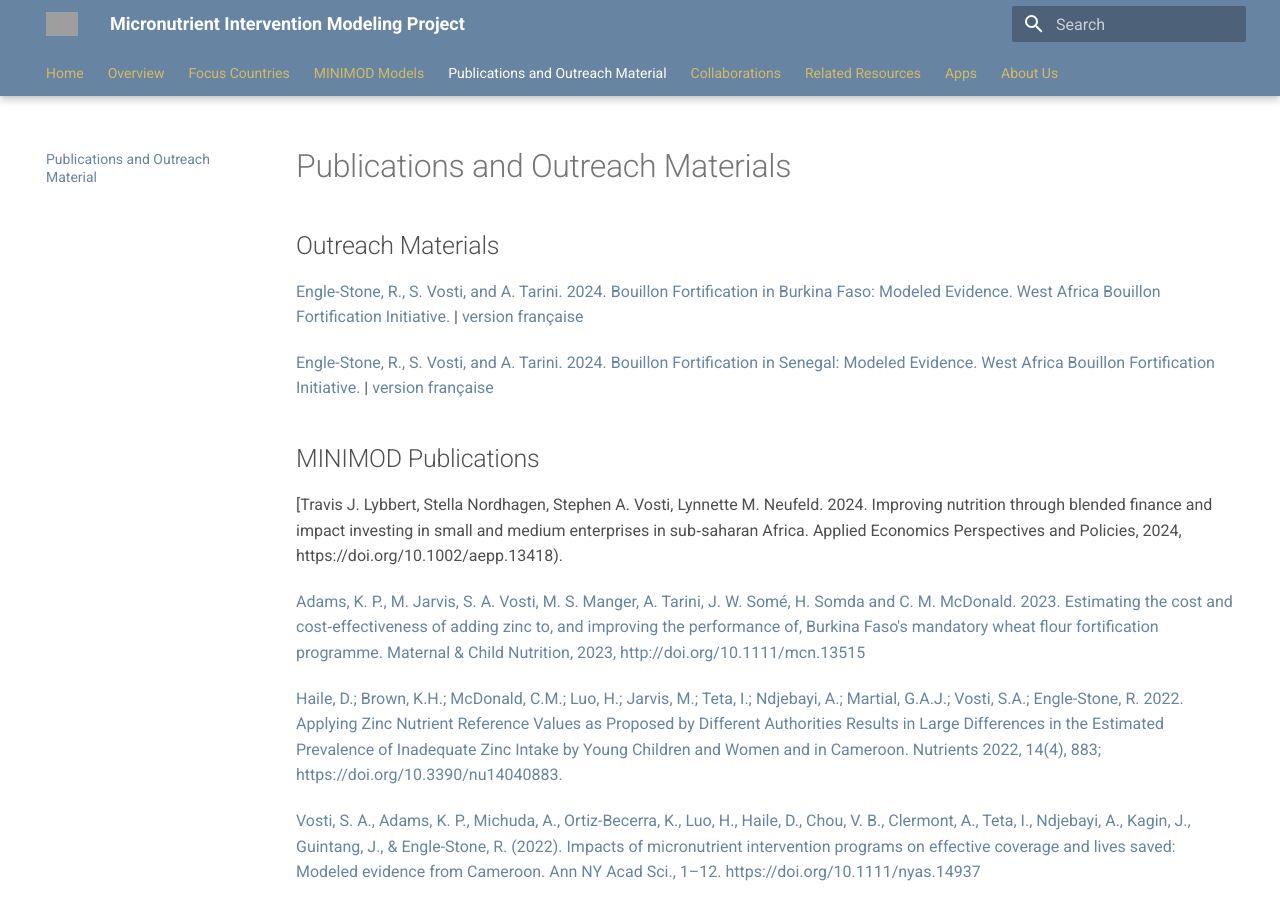
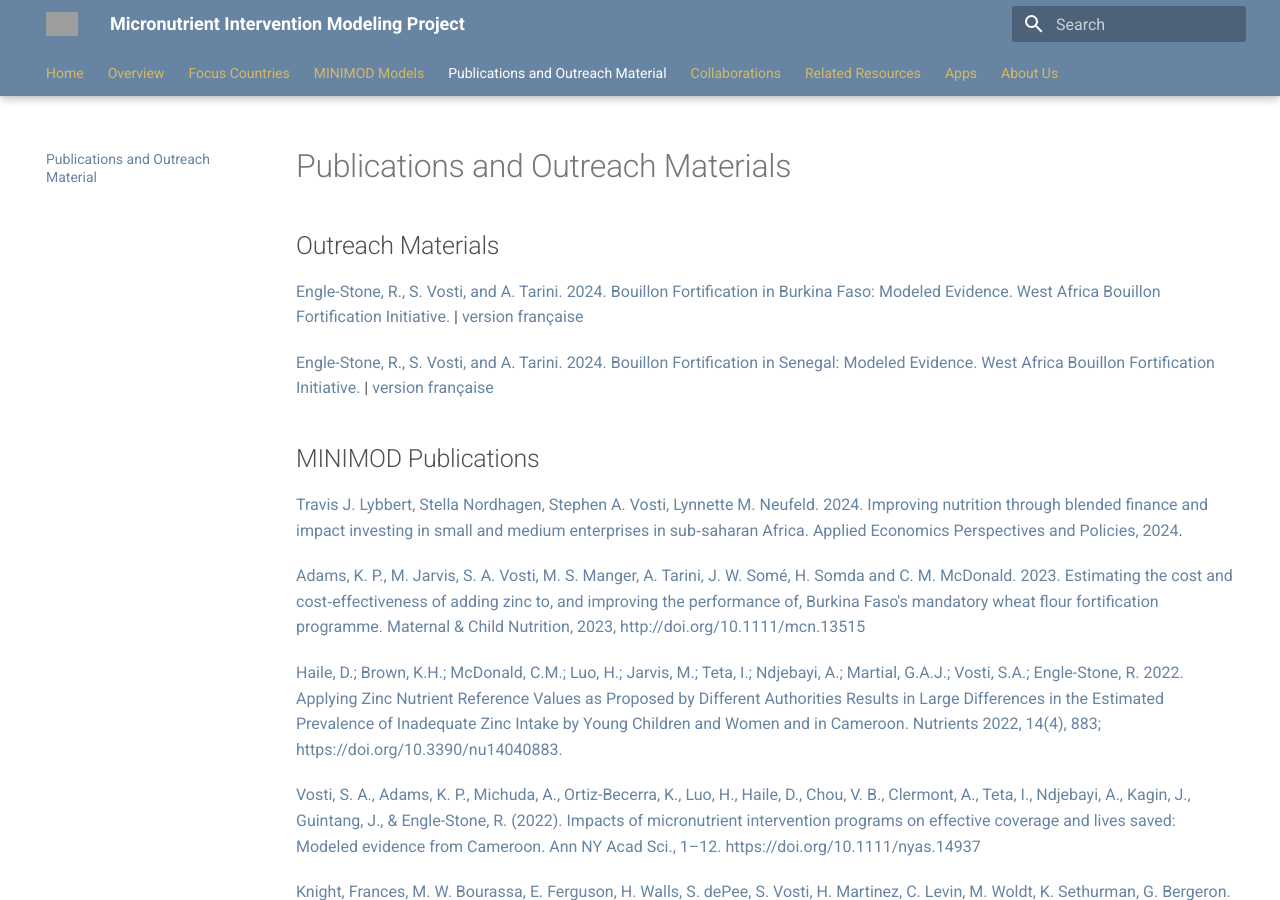
Before and after one commit to minimod-nutrition/minimod-website, an MkDocs documentation site: the page built from docs/publications.md, in a window 1280 px wide and 900 px high. Built offline with MkDocs 1.6.1 and Material for MkDocs 9.7.7, drawn with Linux system fonts in a browser that asks for light colours; nearby versions of some CDN libraries; grey boxes are pictures that could not be loaded.

Commit message:
Fix publication link

```diff
--- a/docs/publications.md
+++ b/docs/publications.md
@@ -13,7 +13,7 @@
 
 ## MINIMOD Publications
 
-[Travis J. Lybbert, Stella Nordhagen, Stephen A. Vosti, Lynnette M. Neufeld. 2024. Improving nutrition through blended finance and impact investing in small and medium enterprises in sub‐saharan Africa. Applied Economics Perspectives and Policies, 2024, https://doi.org/10.1002/aepp.13418).
+[Travis J. Lybbert, Stella Nordhagen, Stephen A. Vosti, Lynnette M. Neufeld. 2024. Improving nutrition through blended finance and impact investing in small and medium enterprises in sub‐saharan Africa. Applied Economics Perspectives and Policies, 2024](https://doi.org/10.1002/aepp.13418).
 
 [Adams, K. P., M. Jarvis, S. A. Vosti, M. S. Manger, A. Tarini, J. W. Somé, H. Somda and C. M. McDonald.  2023.  Estimating the cost and cost‐effectiveness of adding zinc to, and improving the performance of, Burkina Faso's mandatory wheat flour fortification programme.  Maternal & Child Nutrition, 2023, http://doi.org/10.1111/mcn.13515](http://doi.org/10.1111/mcn.13515)
 
```
